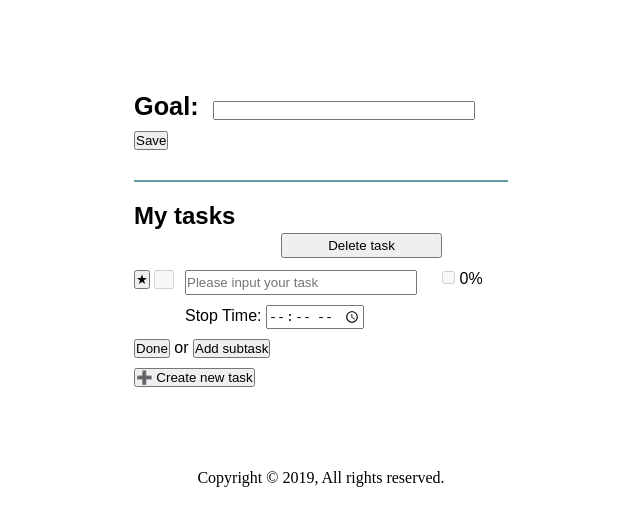
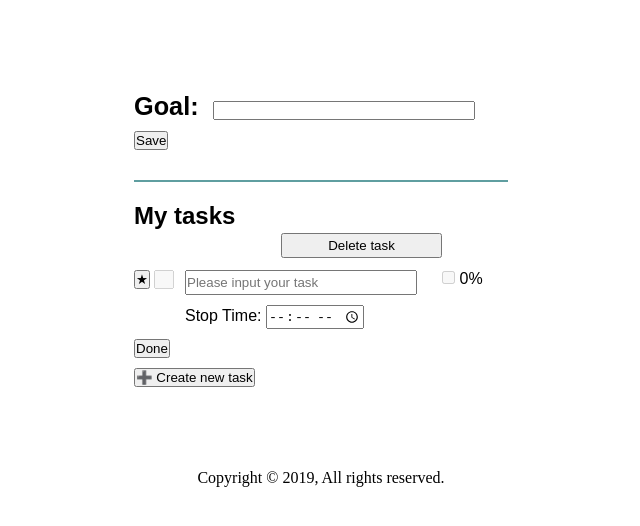
Before and after one commit to sunkanmii/To-Do-Lister, a plain HTML site: page app/main-app.html in a window 1280 px wide. Both pictures are taken after a click on the button "create new task". Shown: the whole page, without its empty margins (319-959 px from the left). Drawn offline with Linux system fonts and the light colour scheme.

Commit message:
Final commits

```diff
--- a/app/main-app.js
+++ b/app/main-app.js
@@ -78,8 +78,8 @@ create_new_task_button.addEventListener("click", () => {
 
     <section class="subtask">
         <button class="done-button" onclick="SaveTask(this)">Done</button>
-            or
-        <button class="add-subtask-button" onclick="AddSubtask(this)">Add subtask</button>
+        <!--Still in development-->
+        <button class="add-subtask-button" onclick="AddSubtask(this)" style="display:none">Add subtask</button>
     </section>
     </section>
     `;
```
Also changed, not shown: app/index.html (+1 -1 lines), app/support.html (+1 -1 lines), manifest.json, site.webmanifest.
